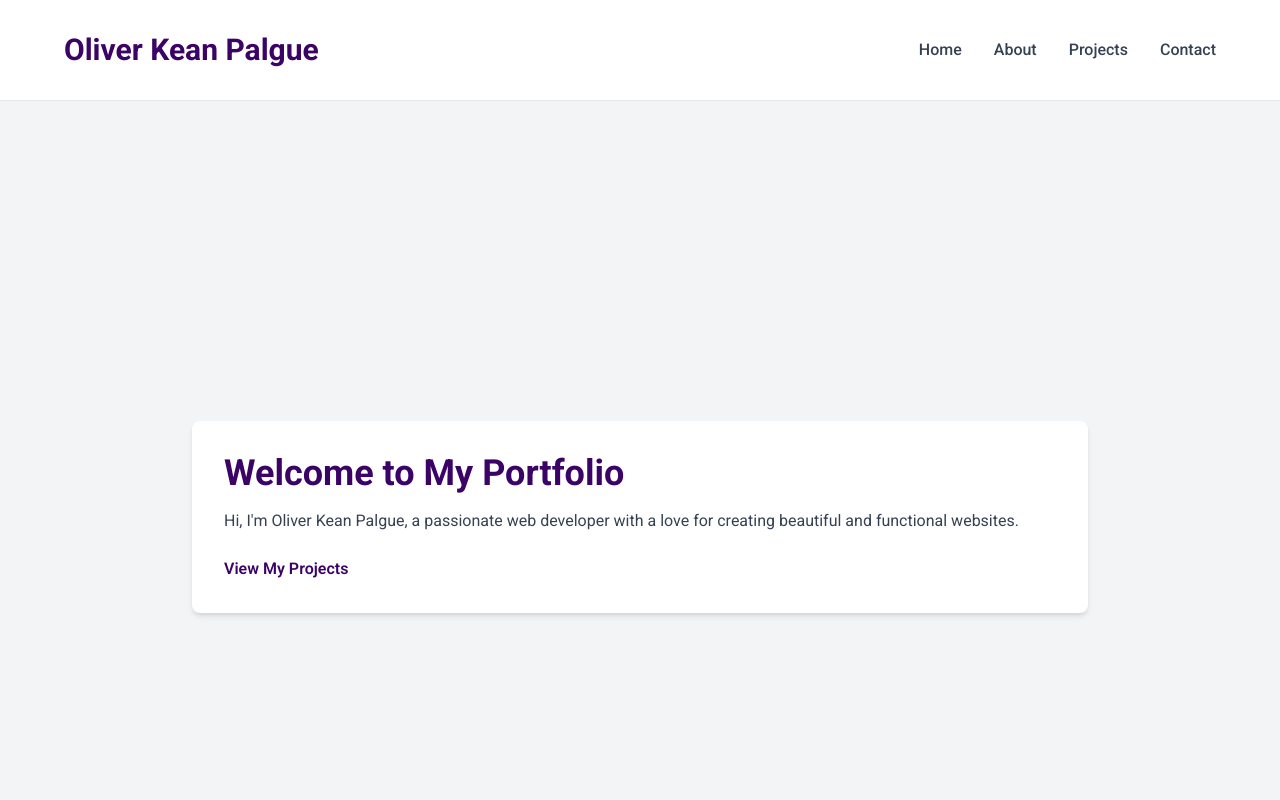
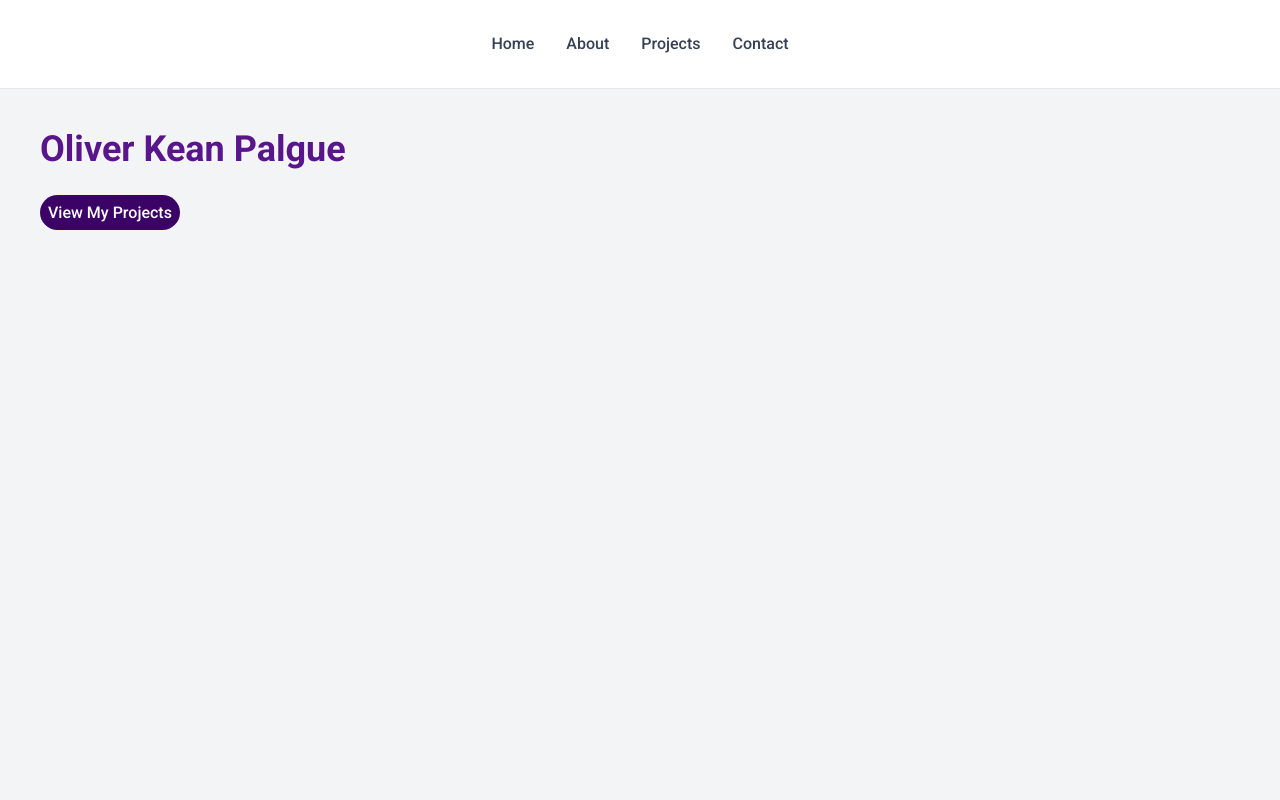
Before and after one commit to oliverkeanpalgue/portfolio, a React (Vite) app: page / in a window 1280 px wide. Shown: the top 800 px of the page. Built offline with nearby package versions, Linux system fonts and the light colour scheme.

Commit message:
refactor: main section and navbar

```diff
--- a/src/components/Main.jsx
+++ b/src/components/Main.jsx
@@ -2,7 +2,7 @@ import Home from '../sections/Home';
 function Main() {
   return (
     <>
-      <div className="flex flex-col items-center justify-center min-h-screen bg-gray-100">
+      <div className="flex flex-col items-center min-h-screen bg-gray-100">
           <Home/>
       </div>
     </>
--- a/src/components/Navbar.jsx
+++ b/src/components/Navbar.jsx
@@ -1,9 +1,6 @@
 function Navbar() {
   return (
-    <nav className="w-full flex justify-between items-center px-16 py-8 border-b border-gray-200 bg-white shadow-sm">
-      <a href="#home" className="text-purple-950 text-3xl font-bold">
-        Oliver Kean Palgue
-      </a>
+    <nav className="w-full flex justify-center items-center px-16 py-8 border-b border-gray-200 bg-white shadow-sm">
       <ul className="flex gap-8">
         <li>
           <a href="#home" className="text-gray-700 hover:text-purple-900 font-medium transition-colors">
--- a/src/sections/Home.jsx
+++ b/src/sections/Home.jsx
@@ -1,15 +1,23 @@
 function Home() {
-    return (
-    <section id="home" className="w-full max-w-4xl p-8 bg-white shadow-md rounded-lg mt-8">
-          <h1 className="text-4xl font-bold text-purple-950 mb-4">Welcome to My Portfolio</h1>
-          <p className="text-gray-700 mb-6">
-            Hi, I'm Oliver Kean Palgue, a passionate web developer with a love for creating beautiful and functional websites.
-          </p>
-          <a href="#projects" className="text-purple-950 hover:text-purple-700 font-semibold transition-colors">
+  return (
+    <section id="home" className="w-full p-10">
+      <div className="flex justify-between">
+        <div>
+          <h1 className="text-4xl mb-8 text-purple-900 font-bold">Oliver Kean Palgue</h1>
+          <a
+            href="#projects"
+            className="bg-purple-950 hover:bg-purple-900 text-white p-2 rounded-full font-medium transition-colors"
+          >
             View My Projects
           </a>
-        </section>
-    );
+        </div>
+
+        <div>
+            {/* paragrpah */}
+        </div>
+      </div>
+    </section>
+  );
 }
 
 export default Home;
```
